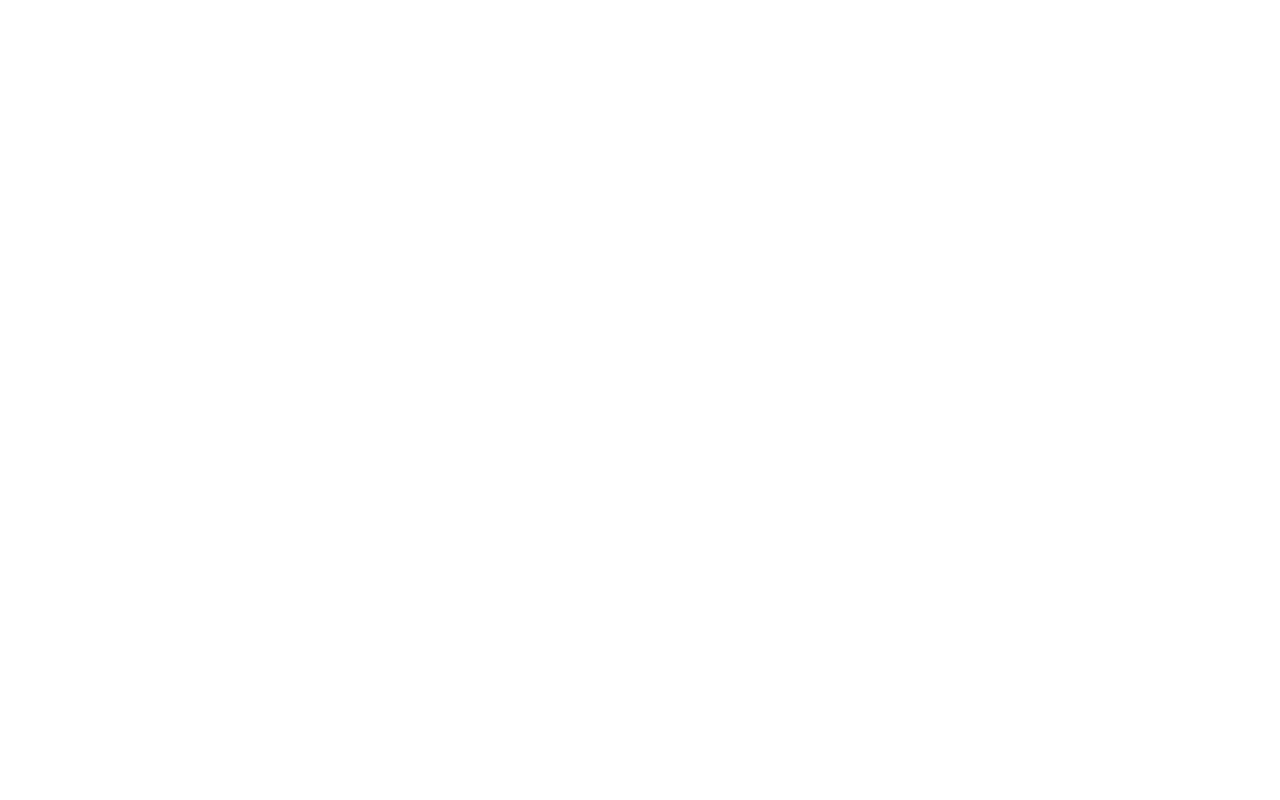
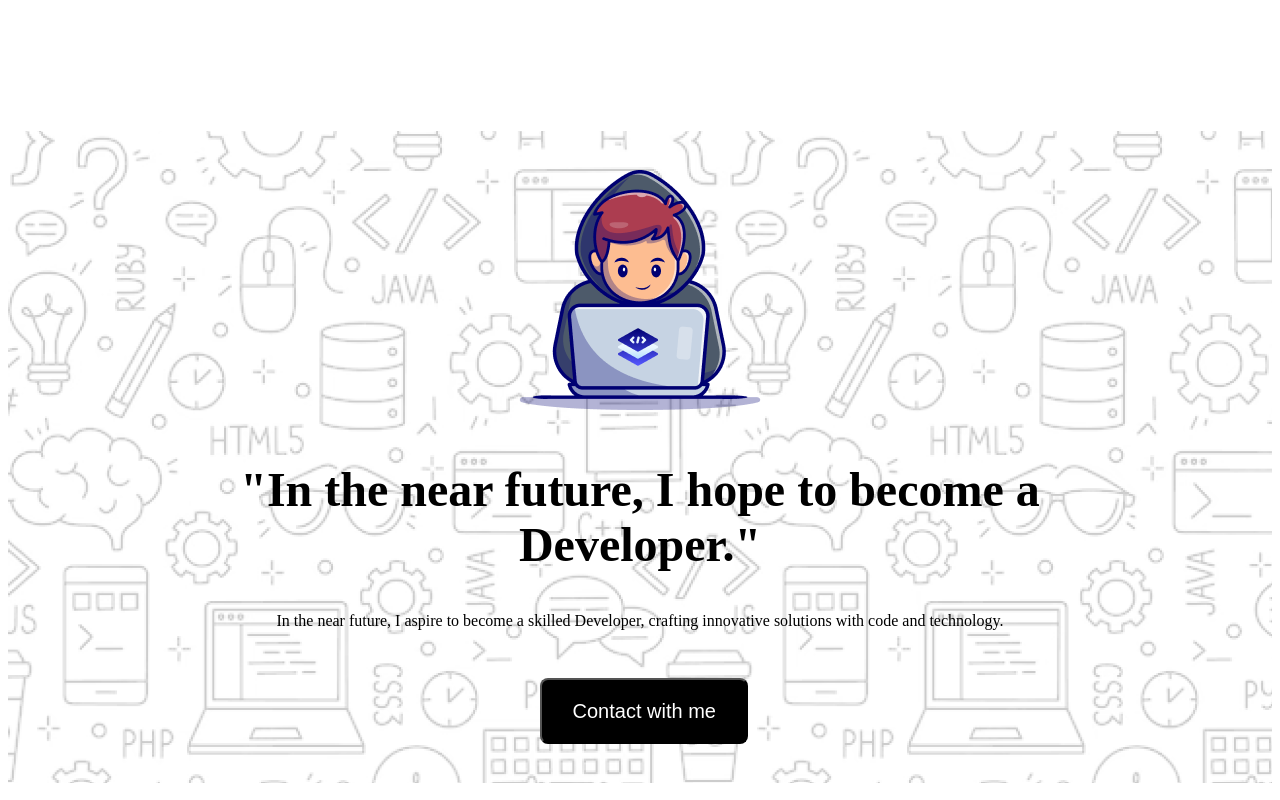
Before and after one commit to ShorgoShiam/assignment-1, a plain HTML site: page index.html in a window 1280 px wide. Drawn offline with Linux system fonts and the light colour scheme; a web font is replaced by a local one.

Commit message:
added banner

```diff
--- a/index.html
+++ b/index.html
@@ -1,20 +1,36 @@
 <!DOCTYPE html>
 <html lang="en">
-<head>
-    <meta charset="UTF-8">
-    <meta name="viewport" content="width=device-width, initial-scale=1.0">
+  <head>
+    <meta charset="UTF-8" />
+    <meta name="viewport" content="width=device-width, initial-scale=1.0" />
     <title>My First Assignment</title>
-    <link rel="stylesheet" href="styles/style.css">
-</head>
-<body>
+    <link rel="preconnect" href="https://fonts.googleapis.com" />
+    <link rel="preconnect" href="https://fonts.gstatic.com" crossorigin />
+    <link
+      href="https://fonts.googleapis.com/css2?family=Azeret+Mono:ital,wght@0,100..900;1,100..900&display=swap"
+      rel="stylesheet"
+    />
+    <link rel="stylesheet" href="styles/style.css" />
+  </head>
+  <body>
     <header>
+      <section class="banner">
+        <div class="banner-content">
+            <div>
+                <img src="assets/Group.png" alt="">
+            </div>
+            <div class="banner-title">
+                <p>"In the near future, I hope to become a <br> Developer."</p>
+            </div>
+            <div class="banner-description">
+                <p>In the near future, I aspire to become a skilled Developer, crafting innovative solutions with code and technology.</p>
+            </div>
+                <button class="banner-btn">Contact with me</button>
 
+        </div>
+      </section>
     </header>
-    <main>
-
-    </main>
-    <footer>
-
-    </footer>
-</body>
+    <main></main>
+    <footer></footer>
+  </body>
 </html>
--- a/styles/style.css
+++ b/styles/style.css
@@ -0,0 +1,36 @@
+
+
+/* banner styles started here */
+.banner{
+    background-image: url(../assets/Hero-bg.png);
+    height: 652px;
+    margin-top: 131px;
+    display: flex;
+    justify-content: center;
+}
+.banner-content{
+    display: flex;
+    flex-direction: column;
+    text-align: center;
+    justify-content: center;
+}
+.banner-title{
+    font-size: 48px;
+    font-weight: 800;
+    margin-bottom: -24px;
+}
+.banner-description{
+    font-size: 16px;
+    font-weight: 400;
+}
+.banner-btn{
+    height: 66px;
+    width: 208px;
+    border-radius: 8px;
+    background-color: black;
+    color: white;
+    margin-left: 300px;
+    margin-top: 32px;
+    font-size: 20px;
+
+}
```
